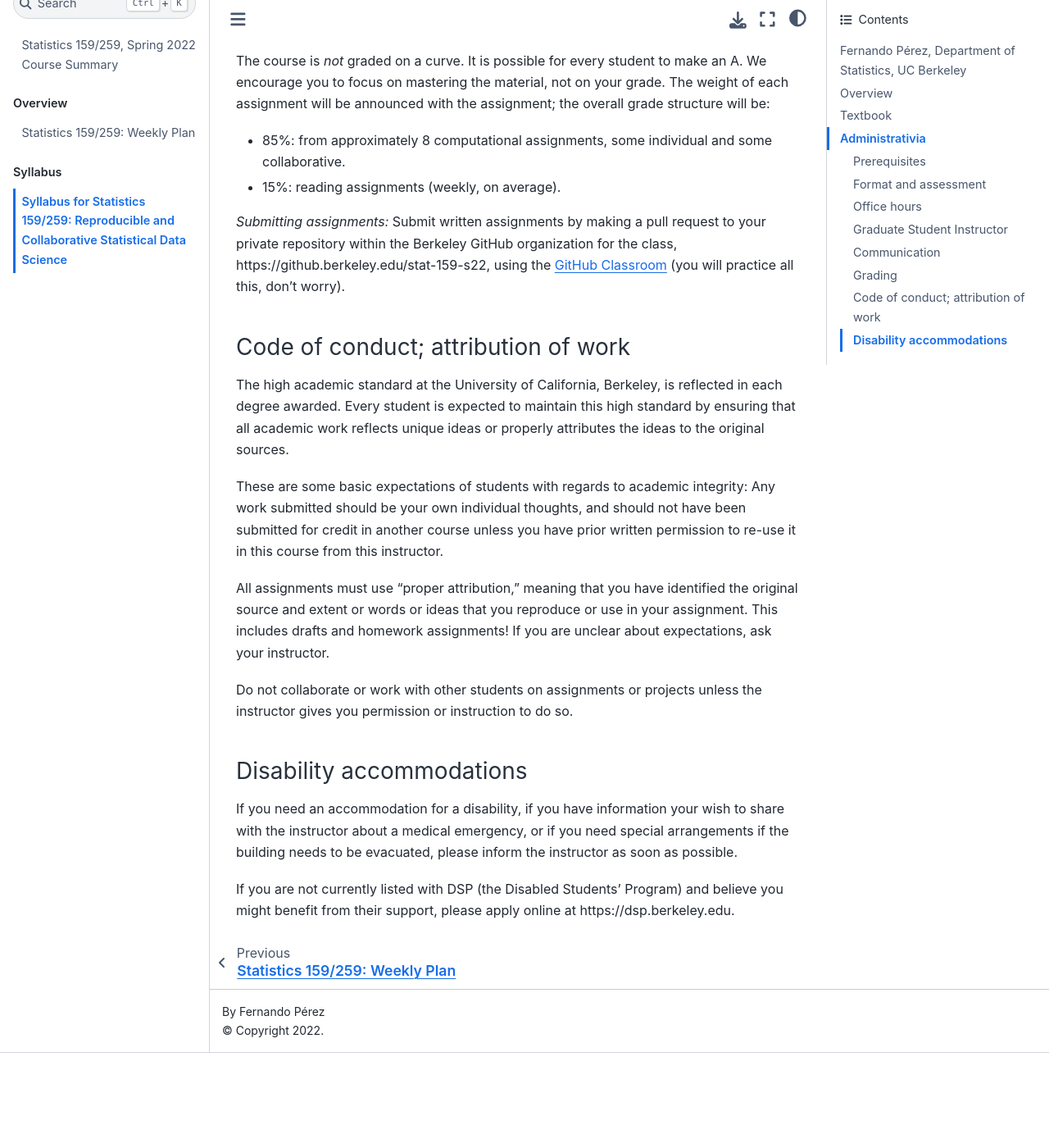
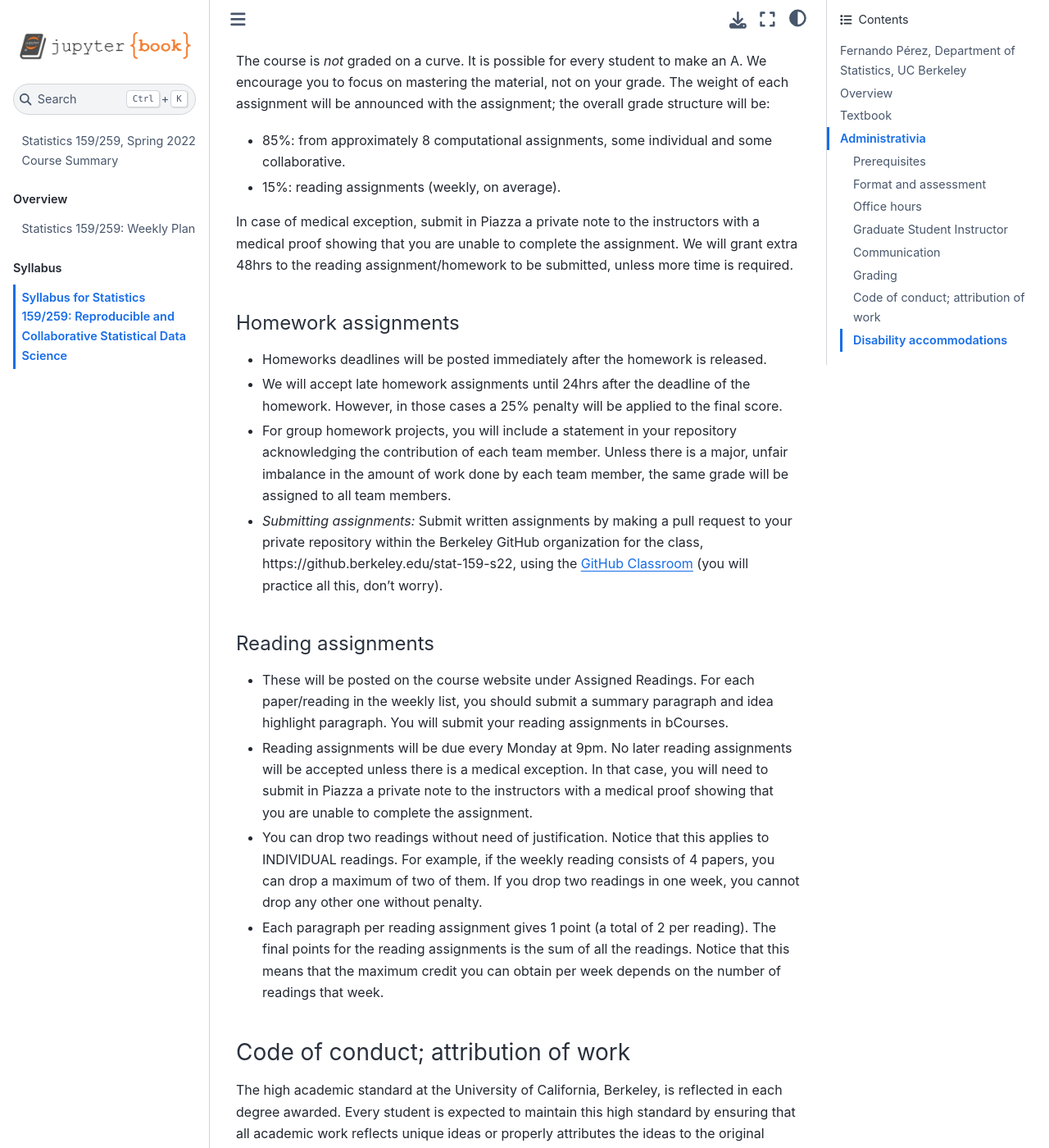
Before and after one commit to UCB-stat-159-s22/site, a Jupyter Book: the page built from syllabus.md, in a window 1280 px wide and 1400 px high, scrolled down 3257 px. Shown: the whole window at 82% size. Built offline with Jupyter Book 1.0.4 settings and Sphinx 7.4.7 and the Sphinx Book theme 1.1.4, drawn with Linux system fonts in a browser that asks for light colours; pages that are not in the unit, such as notebooks, are missing from menus; before the commit the page ends 4541 px from its top, so only the background shows below that.

Commit message:
Add grading policies

```diff
--- a/syllabus.md
+++ b/syllabus.md
@@ -94,9 +94,28 @@ The weight of each assignment will be announced with the assignment; the overall
 + 85%: from approximately 8 computational assignments, some individual and some collaborative.
 + 15%: reading assignments (weekly, on average).
 
-_Submitting assignments:_ Submit written assignments by making a pull request
+In case of medical exception, submit in Piazza a private note to the instructors with a medical proof showing that you are unable to complete the assignment. We will grant extra 48hrs to the reading assignment/homework to be submitted, unless more time is required.
+
+
+#### Homework assignments
+
+ - Homeworks deadlines will be posted immediately after the homework is released.
+ - We will accept late homework assignments until 24hrs after the deadline of the homework. However, in those cases a 25% penalty will be applied to the final score.
+ - For group homework projects, you will include a statement in your repository acknowledging the contribution of each team member. Unless there is a major, unfair imbalance in the amount of work done by each team member, the same grade will be assigned to all team members.
+ - _Submitting assignments:_ Submit written assignments by making a pull request
 to your private repository within the Berkeley GitHub organization for the class,
 https://github.berkeley.edu/stat-159-s22, using the [GitHub Classroom](https://classroom.github.com/classrooms/95771491-ucb-stat-159-s22-classroom) (you will practice all this, don't worry).
+
+
+#### Reading assignments
+
+ - These will be posted on the course website under Assigned Readings. For each paper/reading in the weekly list, you should submit a summary paragraph and idea highlight paragraph. You will submit your reading assignments in bCourses.
+
+ - Reading assignments will be due every Monday at 9pm. No later reading assignments will be accepted unless there is a medical exception. In that case, you will need to submit in Piazza a private note to the instructors with a medical proof showing that you are unable to complete the assignment.
+
+- You can drop two readings without need of justification. Notice that this applies to INDIVIDUAL readings. For example, if the weekly reading consists of 4 papers, you can drop a maximum of two of them. If you drop two readings in one week, you cannot drop any other one without penalty.
+
+ - Each paragraph per reading assignment gives 1 point (a total of 2 per reading). The final points for the reading assignments is the sum of all the readings. Notice that this means that the maximum credit you can obtain per week depends on the number of readings that week.
 
 
 ### Code of conduct; attribution of work
```
